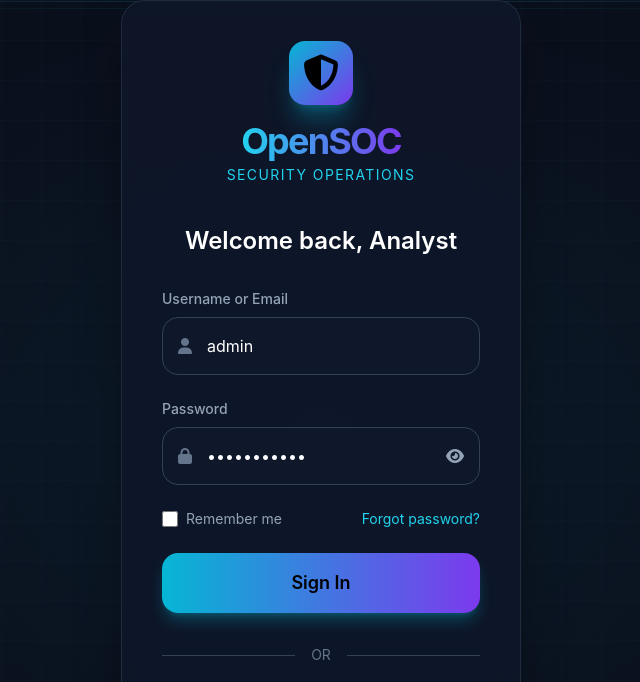
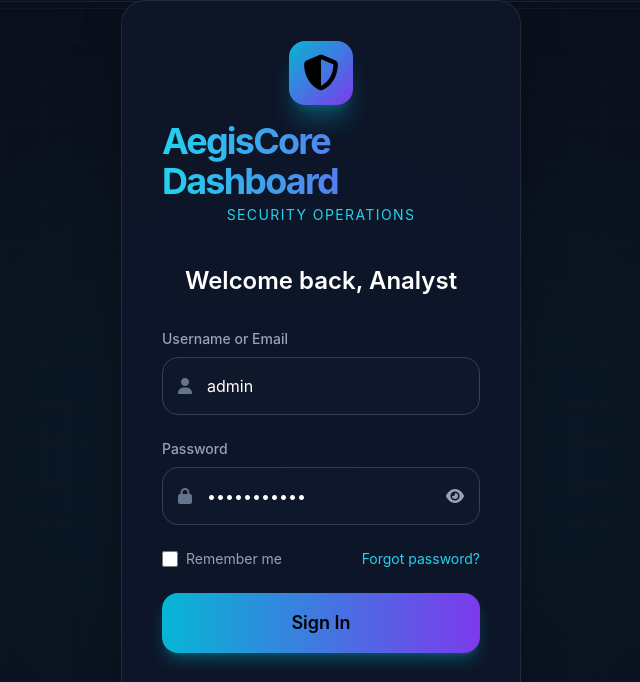
Before and after one commit to PassHunter/Traceonix, a plain HTML site: page login.html in a window 1280 px wide. Shown: the top 682 px of the page, without its empty margins (319-959 px from the left). Drawn offline with nearby package versions, Linux system fonts and the light colour scheme.

Commit message:
Update login page title and header to reflect AegisCore branding

```diff
--- a/login.html
+++ b/login.html
@@ -4,7 +4,7 @@
 <head>
     <meta charset="UTF-8" />
     <meta name="viewport" content="width=device-width, initial-scale=1.0" />
-    <title>OpenSOC • Login</title>
+    <title>AegisCore Dashboard • Login</title>
     <script src="https://cdn.tailwindcss.com"></script>
     <link rel="stylesheet" href="https://cdnjs.cloudflare.com/ajax/libs/font-awesome/6.6.0/css/all.min.css" />
 
@@ -73,7 +73,7 @@
                     class="w-16 h-16 bg-gradient-to-br from-cyan-500 to-violet-600 rounded-2xl flex items-center justify-center mb-4 shadow-xl shadow-cyan-500/30">
                     <i class="fa-solid fa-shield-halved text-4xl text-black"></i>
                 </div>
-                <h1 class="text-4xl font-bold tracking-tighter gradient-text">OpenSOC</h1>
+                <h1 class="text-4xl font-bold tracking-tighter gradient-text"> AegisCore Dashboard</h1>
                 <p class="text-cyan-400 text-sm tracking-widest mt-1">SECURITY OPERATIONS</p>
             </div>
 
```
